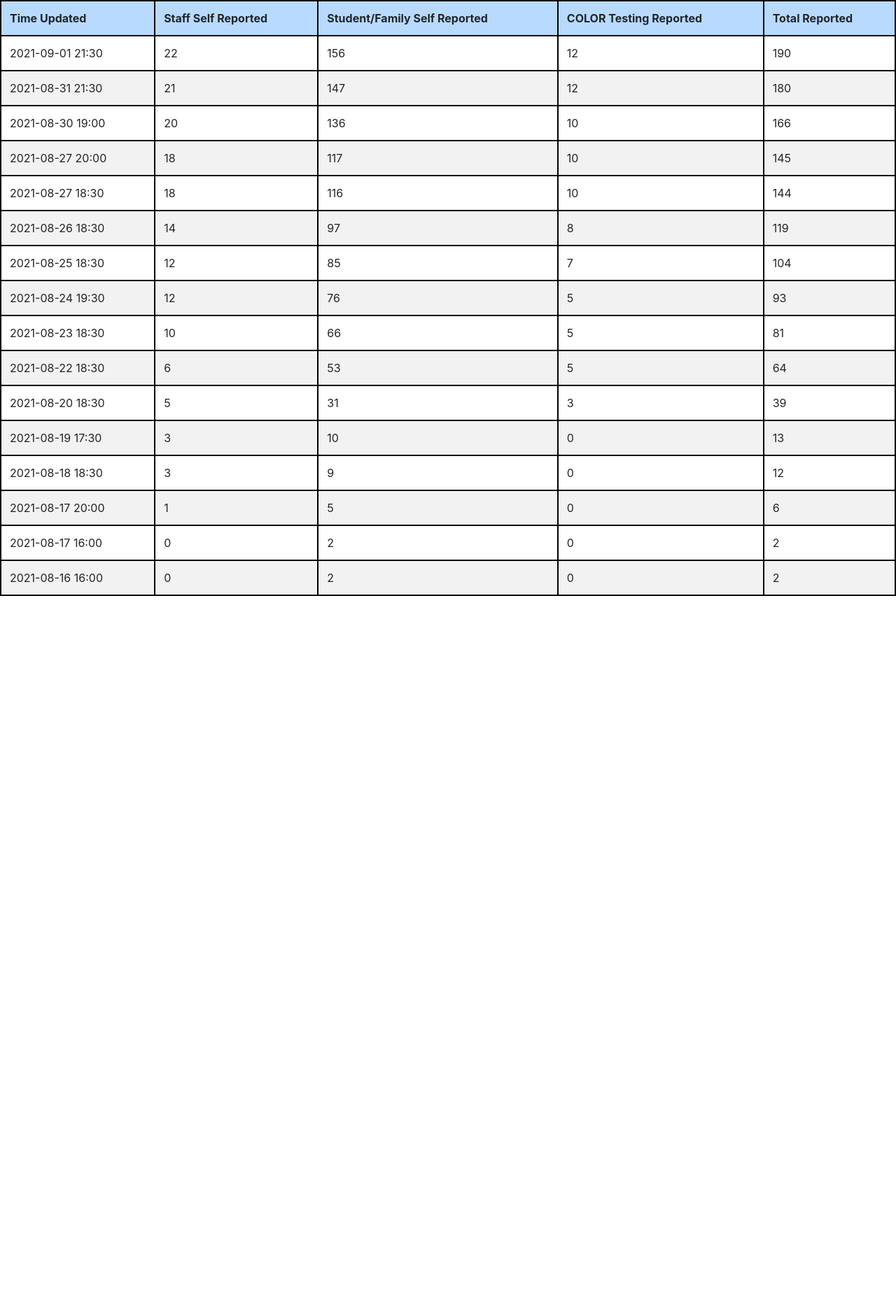
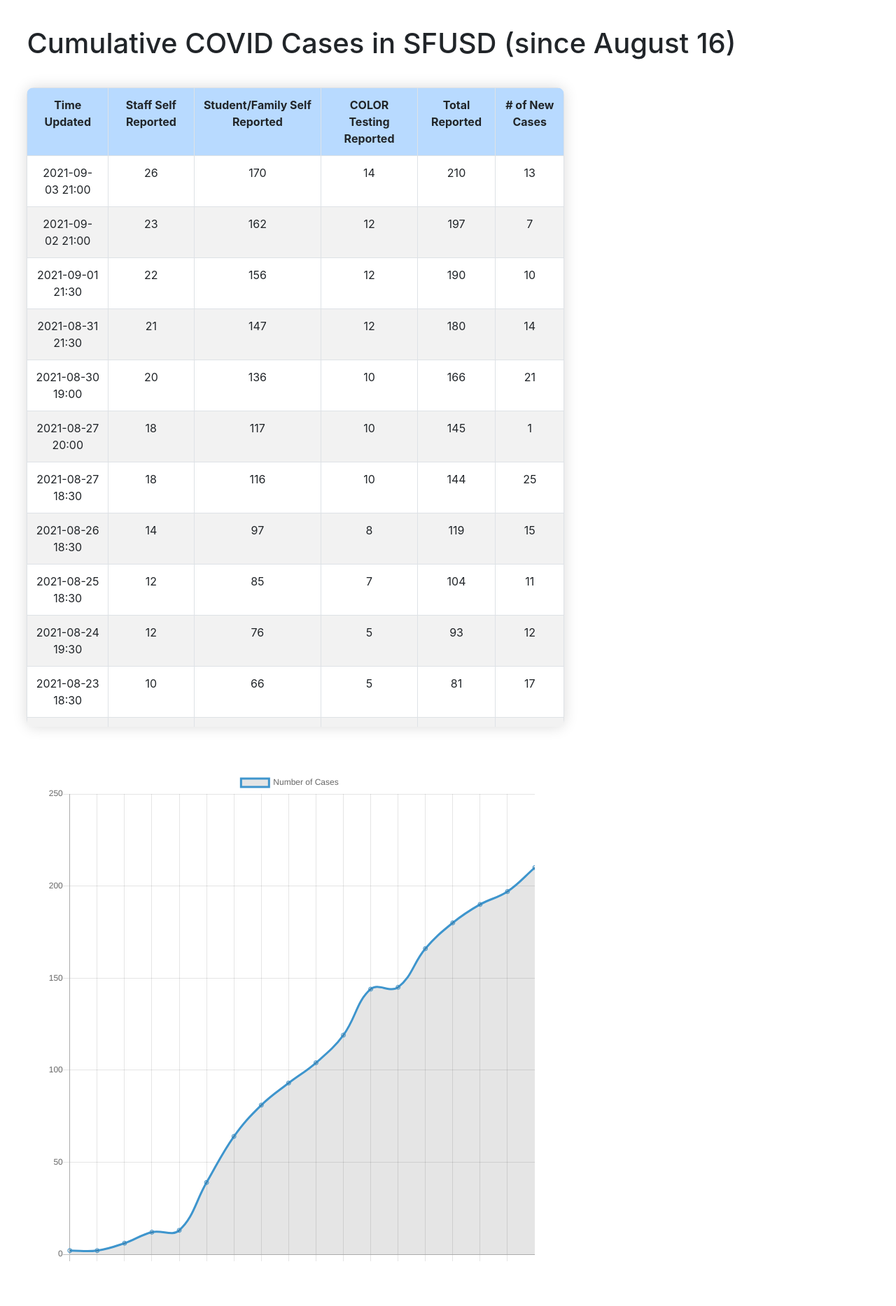
Before and after one commit to angela139/sfusdcovidtracker, a Flask app: page / in a window 1280 px wide. Shown: the whole page at 70% size. Before the commit the page ends 852 px from the top, so only its background shows below. Run offline with Flask 2, Linux system fonts and the light colour scheme; some libraries are stand-ins or nearby versions.

Commit message:
Added line graph of data and new cases category

```diff
--- a/SFUSD_Covid_Cases.csv
+++ b/SFUSD_Covid_Cases.csv
@@ -1,17 +1,19 @@
-Time Updated,Staff Self Reported,Student/Family Self Reported,COLOR Testing Reported,Total Reported
-2021-08-16 16:00,0,2,0,2
-2021-08-17 16:00,0,2,0,2
-2021-08-17 20:00,1,5,0,6
-2021-08-18 18:30,3,9,0,12
-2021-08-19 17:30,3,10,0,13
-2021-08-20 18:30,5,31,3,39
-2021-08-22 18:30,6,53,5,64
-2021-08-23 18:30,10,66,5,81
-2021-08-24 19:30,12,76,5,93
-2021-08-25 18:30,12,85,7,104
-2021-08-26 18:30,14,97,8,119
-2021-08-27 18:30,18,116,10,144
-2021-08-27 20:00,18,117,10,145
-2021-08-30 19:00,20,136,10,166
-2021-08-31 21:30,21,147,12,180
-2021-09-01 21:30,22,156,12,190
+Time Updated,Staff Self Reported,Student/Family Self Reported,COLOR Testing Reported,Total Reported,New Cases
+2021-08-16 16:00,0,2,0,2,0
+2021-08-17 16:00,0,2,0,2,0
+2021-08-17 20:00,1,5,0,6,4
+2021-08-18 18:30,3,9,0,12,6
+2021-08-19 17:30,3,10,0,13,1
+2021-08-20 18:30,5,31,3,39,26
+2021-08-22 18:30,6,53,5,64,25
+2021-08-23 18:30,10,66,5,81,17
+2021-08-24 19:30,12,76,5,93,12
+2021-08-25 18:30,12,85,7,104,11
+2021-08-26 18:30,14,97,8,119,15
+2021-08-27 18:30,18,116,10,144,25
+2021-08-27 20:00,18,117,10,145,1
+2021-08-30 19:00,20,136,10,166,21
+2021-08-31 21:30,21,147,12,180,14
+2021-09-01 21:30,22,156,12,190,10
+2021-09-02 21:00,23,162,12,197,7
+2021-09-03 21:00,26,170,14,210,13
--- a/static/styles.css
+++ b/static/styles.css
@@ -1,19 +1,34 @@
+h1 {
+   margin: 3%;
+}
+
 .style-table {
-    margin: 5%;
-    width: 60%;
-    height: 298px;
+    margin-left: 3%;
+    margin-bottom: 5%;
+    width: 60vw;
+    height: 50vh;
     overflow: auto;
     text-align: center;
+    border-radius: 10px;
+    box-shadow: 0 0 20px rgba(0, 0, 0, 0.15);
 }
-.table-bordered > tbody > tr > td, .table-bordered > tbody > tr > th, .table-bordered > tfoot > tr > td, .table-bordered > tfoot > tr > th, .table-bordered > thead > tr > td, .table-bordered > thead > tr > th {
-    border: 2px solid black;
+
+.style-table::-webkit-scrollbar {
+    -webkit-appearance: none;
+    width: 7px;
+}
+
+.style-table::-webkit-scrollbar-thumb {
+    border-radius: 4px;
+    background-color: rgba(0, 0, 0, .5);
+    -webkit-box-shadow: 0 0 1px rgba(255, 255, 255, .5);
 }
 
 .vertical-scrollable > tbody > tr > td{
       position: absolute;
-      top: 120px;
-      bottom: 100px;
-      left: 180px;
       width: 50%;
-      overflow-y: scroll;
 }
+
+#covid_graph {
+    margin: 5%;
+}
--- a/templates/index.html
+++ b/templates/index.html
@@ -6,9 +6,12 @@
     <title>SFUSD COVID Cases Tracker</title>
     <link rel="stylesheet" href="https://maxcdn.bootstrapcdn.com/bootstrap/4.0.0/css/bootstrap.min.css" integrity="sha384-Gn5384xqQ1aoWXA+058RXPxPg6fy4IWvTNh0E263XmFcJlSAwiGgFAW/dAiS6JXm" crossorigin="anonymous">
     <link rel="stylesheet" href="{{ url_for('static', filename='styles.css') }}">
+    <script src="https://cdnjs.cloudflare.com/ajax/libs/Chart.js/2.9.4/Chart.js">
+</script>
 </head>
 <body>
-    <div class="table-responsive vertical-scrollable">
+    <h1>Cumulative COVID Cases in SFUSD (since August 16)</h1>
+    <div class="vertical-scrollable style-table">
         <table class="table table-striped table-bordered">
           <tr class="table-primary">
             <th scope="col">Time Updated</th>
@@ -16,6 +19,7 @@
             <th scope="col">Student/Family Self Reported</th>
             <th scope="col">COLOR Testing Reported</th>
             <th scope="col">Total Reported</th>
+            <th scope="col"># of New Cases</th>
           </tr>
             {% for i in dict_list %}
                 <tr scope="row">
@@ -24,9 +28,47 @@
                     <td>{{ i["student"] }}</td>
                     <td>{{ i["color"] }}</td>
                     <td>{{ i["total"] }}</td>
+                    <td>{{ i["new_cases"] }}</td>
                 </tr>
             {% endfor %}
         </table>
     </div>
+    <canvas id="covid_graph" width="700" height="700"></canvas>
+    <script>
+        var chart = document.getElementById("covid_graph");
+        var line_graph = new Chart(chart, {
+            type: "line",
+            data: {
+                labels: [
+                    {% for i in graph_list %}
+                        "{{ i['time'] }}",
+                    {% endfor %}
+                ],
+                datasets: [{
+                  label: "Number of Cases",
+                  borderColor: "#3e95cd",
+                  data: [
+                    {% for i in graph_list %}
+                       "{{ i['total'] }}",
+                      {% endfor %}
+                     ]
+                  }]
+            },
+            options: {
+                responsive: false,
+                tooltips: {
+                    mode: 'x-axis'
+                },
+                scales: {
+                    xAxes: [{
+                        ticks: {
+                            display: false
+                        }
+                    }]
+                }
+            }
+
+        });
+    </script>
 </body>
 </html>
--- a/web.py
+++ b/web.py
@@ -1,9 +1,9 @@
 from flask import Flask
 from flask import render_template
-import pandas as pd
 import csv
 
 dict_list = []
+graph_list = []
 
 app = Flask(__name__)
 
@@ -12,11 +12,15 @@
 def index():
     with open('SFUSD_Covid_Cases.csv') as csv_file:
         data = csv.reader(csv_file)
-        reverse_data = list(reversed(list(data)))
+        graph_data = list(data)
+        reverse_data = list(reversed(graph_data))
 
+    graph_data_count = len(list(graph_data))
     count = len(list(reverse_data))
+
     if len(dict_list) > 0:
         pass
+
     else:
         for row in range(count):
             if row != (count - 1):
@@ -25,12 +29,22 @@
                     "staff": reverse_data[row][1],
                     "student": reverse_data[row][2],
                     "color": reverse_data[row][3],
-                    "total": reverse_data[row][4]
+                    "total": reverse_data[row][4],
+                    "new_cases": reverse_data[row][5]
+                })
+            if row != 0:
+                graph_list.append({
+                    "time": graph_data[row][0],
+                    "staff": graph_data[row][1],
+                    "student": graph_data[row][2],
+                    "color": graph_data[row][3],
+                    "total": graph_data[row][4],
+                    "new_cases": graph_data[row][5]
                 })
             else:
-                print("Last row")
-
-    return render_template("index.html", dict_list=dict_list)
+                print("Category row")
+    csv_file.close()
+    return render_template("index.html", dict_list=dict_list, graph_list=graph_list)
 
 
 if __name__ == "__main__":
```
Also changed, not shown: main.py (+28 -2 lines), static/script.js (added, +25 -0 lines).
